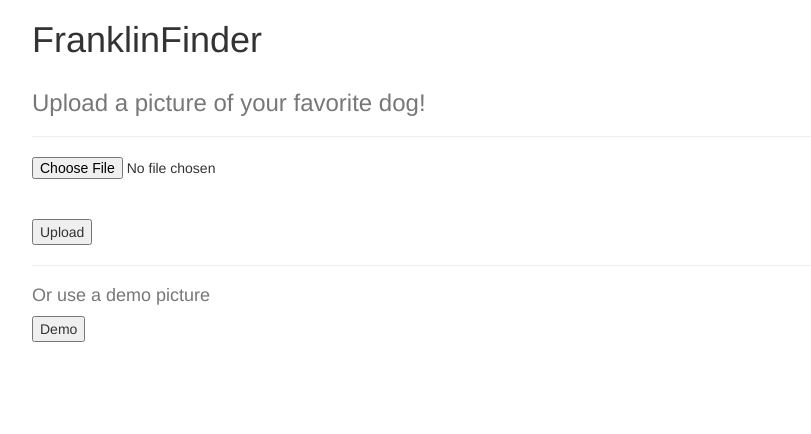
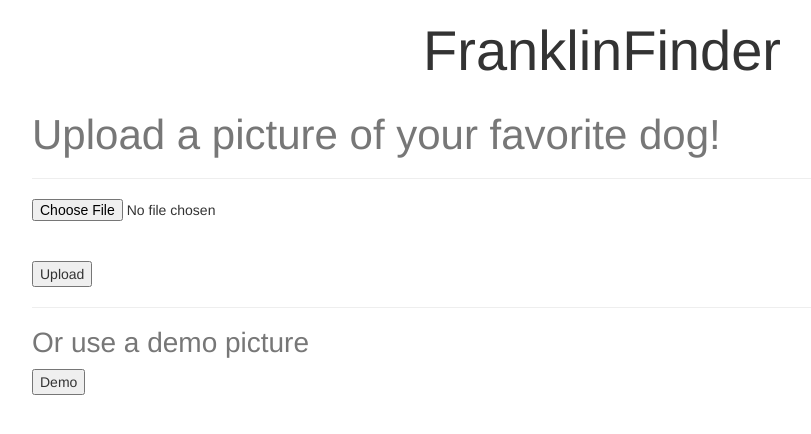
Before and after one commit to mhwalker/FranklinFinder, a Flask app: page / in a window 1280 px wide. Shown: the top 434 px of the page, without its empty margins (38-849 px from the left). Run offline with Flask 2, Linux system fonts and the light colour scheme; parts of the project's set-up code (start-up, migrations or seed data) failed here and were passed over; some libraries are stand-ins or nearby versions.

Commit message:
making text larger

```diff
--- a/flaskexample/static/css/franklinfinder.css
+++ b/flaskexample/static/css/franklinfinder.css
@@ -22,3 +22,12 @@
     margin-left: auto;
     margin-right: auto
 }
+h1.percent {
+	font-size: 400%;
+}
+h3.percent {
+        font-size: 300%;
+}
+h4.percent {
+        font-size: 200%;
+}
--- a/flaskexample/templates/index.html
+++ b/flaskexample/templates/index.html
@@ -14,6 +14,7 @@
 
     <!-- Bootstrap core CSS -->
     <link href="../static/css/bootstrap.min.css" rel="stylesheet">
+    <link href="../static/css/franklinfinder.css" rel="stylesheet">
 
     <!-- Custom styles for this template -->
     <link href="starter-template.css" rel="stylesheet">
@@ -30,14 +31,14 @@
     <div class="container">
 
       <div class="starter-template">
-        <h1>FranklinFinder</h1>
+        <h1 class="percent">FranklinFinder</h1>
       </div>
 
     </div><!-- /.container -->
 
     <div class="container">
       <div class="header">
-        <h3 class="text-muted">Upload a picture of your favorite dog!</h3>
+        <h3 class="text-muted percent">Upload a picture of your favorite dog!</h3>
       </div>
       <hr/>
       <div>
@@ -52,7 +53,7 @@
     <div class="container">
       <hr/>
       <div class="header">
-	<h4 class="text-muted">Or use a demo picture</h4>
+	<h4 class="text-muted percent">Or use a demo picture</h4>
       </div>
       <div>
 
```
